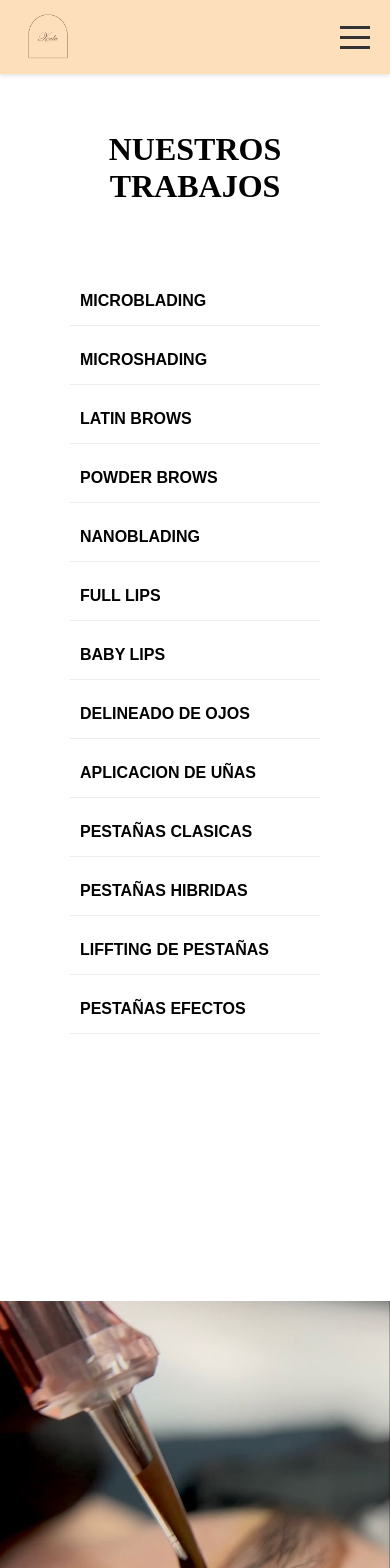
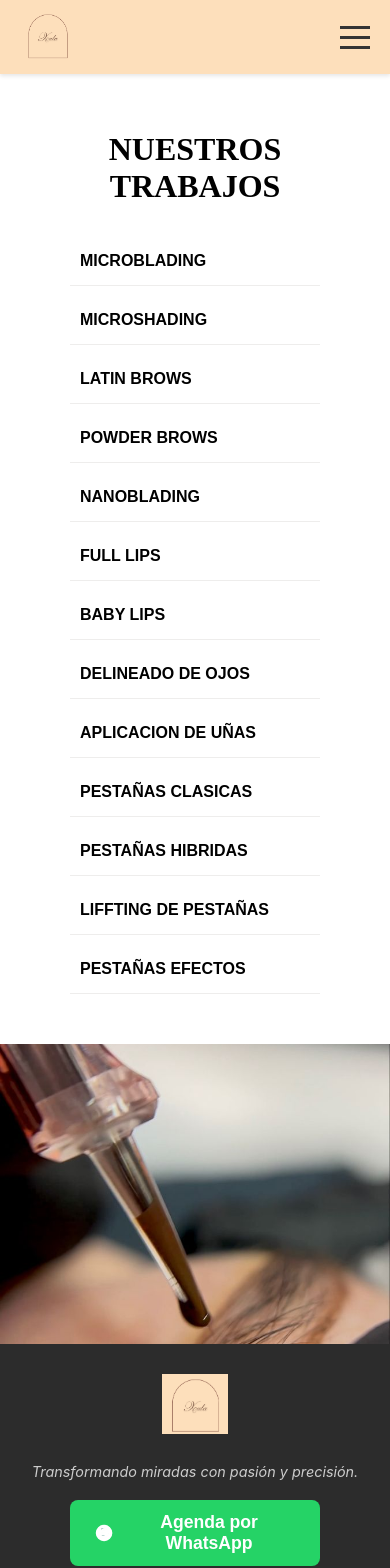
Before and after one commit to CarlosMeyer400400/XULA-BY-IVONNE, an Angular app: page /trabajos in a window 390 px wide. Shown: the top 1568 px of the page. Built offline with nearby package versions, Linux system fonts and the light colour scheme.

Commit message:
trabajos 0 0

```diff
--- a/src/app/pages/trabajos/trabajos.component.css
+++ b/src/app/pages/trabajos/trabajos.component.css
@@ -204,5 +204,41 @@
     .trabajo-info-box {
         order: 1;
     }
+    /* trabajos.component.css (Modificado) */
 
+/* ... (Los estilos base y del menú se mantienen igual) ... */
+
+/* --- CONTENIDO DERECHO (70% de ancho) --- */
+
+/* ... (content-container y trabajos-right-content se mantienen igual) ... */
+
+/* Estilos PREDETERMINADOS (aplican cuando NO es bienvenida) */
+.trabajos-right-content:not(.bienvenida-mode) .trabajo-info-box {
+    width: 40%;
+    padding: 80px 70px 80px 50px;
+    /* Asegura que el info-box se muestre en modo normal (split) */
+    display: flex;
 }
+.trabajos-right-content:not(.bienvenida-mode) .trabajo-image-box {
+    width: 60%;
+}
+
+/* --- ESTILO DE BIENVENIDA (MODO IMAGEN COMPLETA) --- */
+.trabajos-right-content.bienvenida-mode {
+    /* Mantiene el display: flex; que ya tenías */
+    justify-content: flex-start; /* Opcional: para limpiar */
+}
+
+/* OCULTAR CAJA DE INFO en modo bienvenida */
+.trabajos-right-content.bienvenida-mode .trabajo-info-box {
+    display: none;
+}
+
+/* IMAGEN A ANCHO COMPLETO en modo bienvenida */
+.trabajos-right-content.bienvenida-mode .trabajo-image-box {
+    width: 100%; /* La imagen ocupa todo el ancho disponible */
+    /* El resto de las propiedades de la imagen (height, object-fit) se mantienen */
+}
+
+/* ... (El resto de estilos se mantiene igual) ... */
+}
--- a/src/app/pages/trabajos/trabajos.component.html
+++ b/src/app/pages/trabajos/trabajos.component.html
@@ -4,13 +4,10 @@
         <h1>NUESTROS TRABAJOS</h1>
 
         <div class="menu-trabajos-container">
-
             <button
-                *ngFor="let trabajo of trabajosData"
+                *ngFor="let trabajo of getMenuTrabajos()"
                 class="trabajo-button"
-
-                [ngClass]="{'active-menu': trabajo.id === trabajoActivoId}"
-
+                [class.active-menu]="trabajo.id === trabajoActivoId"
                 (click)="cambiarTrabajo(trabajo.id)">
                 {{ trabajo.menuLabel }}
             </button>
@@ -22,10 +19,13 @@
         <div
             *ngIf="getActiveTrabajo() as trabajo"
             class="trabajos-right-content active-content"
+            [style.background-color]="trabajo.bgColor"
+            id="trabajo-content"
+            [ngClass]="{'bienvenida-mode': isEstadoInicial()}">
 
-          [style.background-color]="trabajo.bgColor"
-            id="trabajo-content">
-            <div class="trabajo-info-box">
+            <div
+                *ngIf="!isEstadoInicial()"
+                class="trabajo-info-box">
                 <h1 style="text-align: center;">{{ trabajo.title }}</h1>
 
                 <p class="content-description">
@@ -38,10 +38,6 @@
                 <p>
                     <span>{{ trabajo.cuidado }}</span>
                 </p>
-
-
-
-
             </div>
 
             <div class="trabajo-image-box">
--- a/src/app/pages/trabajos/trabajos.component.ts
+++ b/src/app/pages/trabajos/trabajos.component.ts
@@ -1,4 +1,4 @@
-// trabajos.component.ts (Actualizado)
+// trabajos.component.ts (Completo y Corregido)
 
 import { Component } from '@angular/core';
 import { CommonModule } from '@angular/common'; // <-- ¡IMPORTANTE!
@@ -23,14 +23,14 @@
 })
 export class TrabajosComponent {
 
-  // ... (El resto de tu lógica de trabajosData y funciones se mantiene igual)
-
+  // 1. Establece el estado inicial para mostrar la imagen de bienvenida
   trabajoActivoId: string = 'uno';
 
   trabajosData: Trabajo[] = [
+    // El elemento 'uno' se usa para el estado de bienvenida y la imagen inicial.
     {
       id: 'uno',
-      menuLabel: '',
+      menuLabel: '', // Vacio para NO aparecer en el menú
       title: '',
       description: '',
       duration: '',
@@ -67,7 +67,6 @@
       imagePath: 'latin_brows.png',
       bgColor: '#ffffff',
       cuidado: '(dependiendo del tipo de piel y cuidados posteriores)'
-
     },
     {
       id: 'powderbrows',
@@ -88,7 +87,6 @@
       imagePath: 'nanoblading.png',
       bgColor: '#ffffff',
       cuidado: '(dependiendo del tipo de piel y cuidados posteriores)'
-
     },
     {
       id: 'FULL LIPS',
@@ -99,7 +97,6 @@
       imagePath: 'fulllips.png',
       bgColor: '#ffffff',
       cuidado: '(dependiendo del tipo de piel y cuidados posteriores)'
-
     },
     {
       id: 'BABY LIPS',
@@ -110,7 +107,8 @@
       imagePath: 'babylips.png',
       bgColor: '#ffffff',
       cuidado: '(dependiendo del tipo de piel y cuidados posteriores)'
-    }, {
+    },
+    {
       id: 'DELINEADO DE OJOS',
       menuLabel: 'DELINEADO DE OJOS',
       title: 'DELINEADO DE OJOS',
@@ -119,7 +117,8 @@
       imagePath: 'delineadoDeOjos.png',
       bgColor: '#ffffff',
       cuidado: '(dependiendo del tipo de piel y cuidados posteriores)'
-    }, {
+    },
+    {
       id: 'APLICACION DE UÑAS',
       menuLabel: 'APLICACION DE UÑAS',
       title: 'APLICACION DE UÑAS',
@@ -128,7 +127,8 @@
       imagePath: 'unas.png',
       bgColor: '#ffffff',
       cuidado: ''
-    }, {
+    },
+    {
       id: 'PESTAÑAS CLASICAS',
       menuLabel: 'PESTAÑAS CLASICAS',
       title: 'PESTAÑAS CLASICAS',
@@ -137,7 +137,8 @@
       imagePath: 'pestanas clasicas.png',
       bgColor: '#ffffff',
       cuidado: ''
-    }, {
+    },
+    {
       id: 'PESTAÑAS HIBRIDAS',
       menuLabel: 'PESTAÑAS HIBRIDAS',
       title: 'PESTAÑAS HIBRIDAS',
@@ -146,7 +147,8 @@
       imagePath: 'pestanas hibridas.png',
       bgColor: '#ffffff',
       cuidado: ''
-    }, {
+    },
+    {
       id: 'LIFFTING DE PESTAÑAS',
       menuLabel: 'LIFFTING DE PESTAÑAS',
       title: 'LIFFTING DE PESTAÑAS',
@@ -155,7 +157,8 @@
       imagePath: 'LIFFTING.png',
       bgColor: '#ffffff',
       cuidado: ''
-    }, {
+    },
+    {
       id: 'PESTAÑAS EFECTOS',
       menuLabel: 'PESTAÑAS EFECTOS',
       title: 'PESTAÑAS EFECTOS',
@@ -167,10 +170,38 @@
     }
   ];
 
+  /**
+   * 2. Filtra la lista de trabajos para NO mostrar el elemento 'uno' en el menú.
+   * @returns Array de objetos Trabajo excluyendo el de bienvenida.
+   */
+  getMenuTrabajos(): Trabajo[] {
+    return this.trabajosData.filter(t => t.id !== 'uno');
+  }
+
+  /**
+   * 3. Retorna el objeto Trabajo actualmente activo.
+   * @returns El objeto Trabajo o undefined.
+   */
+  getActiveTrabajo(): Trabajo | undefined {
+    return this.trabajosData.find(t => t.id === this.trabajoActivoId);
+  }
+
+  /**
+   * 4. Verifica si el estado actual es el inicial de bienvenida.
+   * @returns true si el id activo es 'uno', false en caso contrario.
+   */
+  isEstadoInicial(): boolean {
+    return this.trabajoActivoId === 'uno';
+  }
+
+  /**
+   * 5. Cambia el trabajo activo al hacer clic en una opción del menú.
+   * @param id El ID del trabajo a mostrar.
+   */
   cambiarTrabajo(id: string) {
     this.trabajoActivoId = id;
 
-  // Espera un poco para que Angular pinte el nuevo contenido
+    // Espera un poco para que Angular pinte el nuevo contenido y haga scroll
     setTimeout(() => {
       const content = document.getElementById("trabajo-content");
       if (content) {
@@ -178,10 +209,4 @@
       }
     }, 100);
   }
-
-  getActiveTrabajo(): Trabajo | undefined {
-    return this.trabajosData.find(t => t.id === this.trabajoActivoId);
 }
-
-
-}
```
Lines whose indentation alone changed are shown as unchanged.
